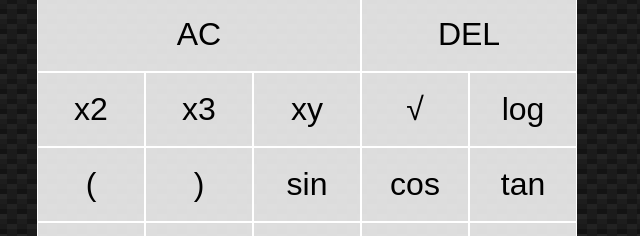
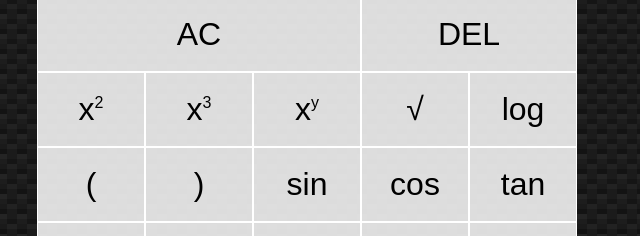
Before and after one commit to serialphotog/439-project, a website: page index.html in a window 1280 px wide. Shown: the part 201-437 px from the top of the page, 333-973 px from the left. Drawn offline with Linux system fonts and the light colour scheme.

Commit message:
Fixed display bug with superscripts

```diff
--- a/src/sass/modules/_type.scss
+++ b/src/sass/modules/_type.scss
@@ -9,6 +9,11 @@ $font_size_calculator_button: 2rem;
     font-weight: $font_weight_global;
 }
 
+sup {
+    font-size: medium;
+    vertical-align:super;
+}
+
 .output {
     font-size: $font_size_calculator_output;
     word-wrap:break-word;
```
Also changed, not shown: styles/app.css.
